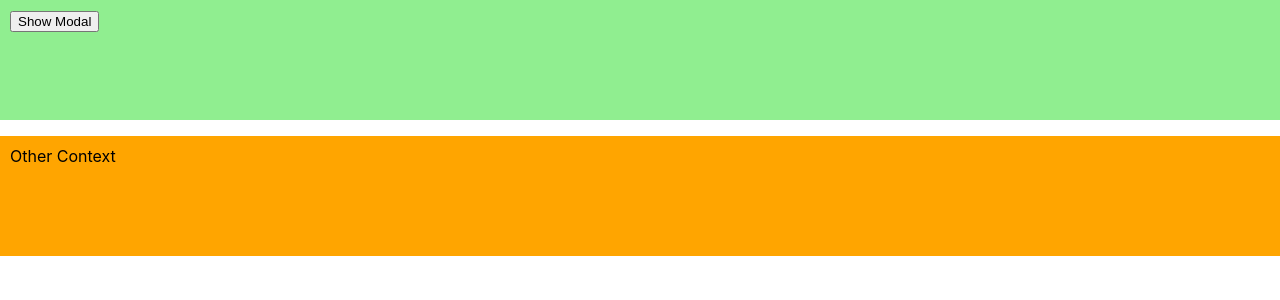
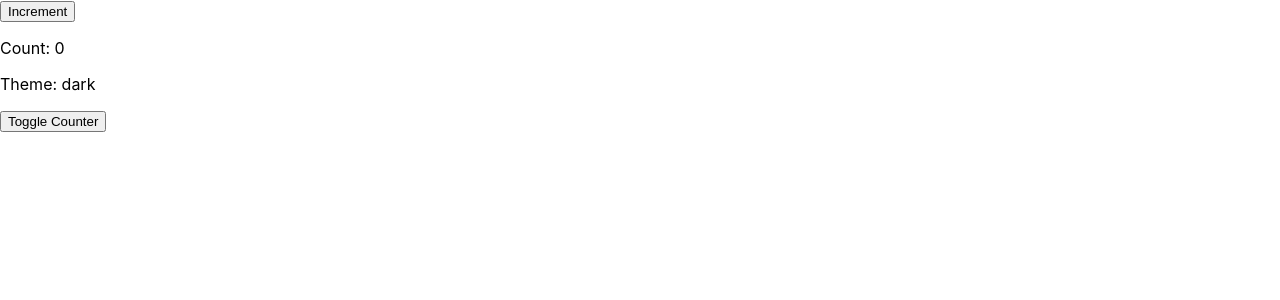
Before and after one commit to abbasg-dev/frontend-expert, a React (Create React App) app in the folder react/test-app/: page / in a window 1280 px wide. Shown: the top 300 px of the page. Built offline with nearby package versions, Linux system fonts and the light colour scheme.

Commit message:
Class Based Components

```diff
--- a/react/test-app/public/index.html
+++ b/react/test-app/public/index.html
@@ -39,6 +39,6 @@
       To begin the development, run `npm start` or `yarn start`.
       To create a production bundle, use `npm run build` or `yarn build`.
     -->
-    <div id="modal-root"></div>
+    <!-- <div id="modal-root"></div> -->
   </body>
 </html>
--- a/react/test-app/src/App.js
+++ b/react/test-app/src/App.js
@@ -9,7 +9,8 @@
 // import ComponentLists from "./components/ComponentLists";
 // import Performance from "./components/Performance";
 // import CustomHooks from "./components/CustomHooks";
-import Portals from "./components/Portals";
+// import Portals from "./components/Portals";
+import ClassBasedComponents from "./components/ClassBasedComponents";
 
 export default function App() {
   return (
@@ -24,8 +25,9 @@
       <Contexts />
       <ComponentLists />
       <Performance />
-      <CustomHooks />*/}
-      <Portals />
+      <CustomHooks />
+      <Portals />*/}
+      <ClassBasedComponents />
     </>
   );
 }
--- /dev/null
+++ b/react/test-app/src/components/ClassBasedComponents.js
@@ -0,0 +1,69 @@
+import { Component, useState, createRef, createContext } from "react";
+
+const Theme = createContext({
+  mode: "dark",
+});
+
+export default function ClassBasedComponents() {
+  const [shouldRender, setShouldRender] = useState(true);
+
+  return (
+    <Theme.Provider value={{ mode: "dark" }}>
+      {shouldRender && <Counter />}
+      <button onClick={() => setShouldRender(!shouldRender)}>
+        Toggle Counter
+      </button>
+    </Theme.Provider>
+  );
+}
+
+class Counter extends Component {
+  static contextType = Theme;
+  constructor(props) {
+    super(props);
+    this.state = {
+      count: props.startingCount ?? 0,
+    };
+    this.buttonRef = createRef();
+  }
+
+  componentDidMount() {
+    // console.log('mounted');
+    // console.log(this.buttonRef);
+    console.log(this.context);
+  }
+
+  //   componentDidUpdate(prevProps, prevState) {
+  //     console.log(prevProps, prevState);
+  //   }
+
+  //   componentWillUnmount() {
+  //     console.log("unmounting");
+  //   }
+
+  //   shouldComponentUpdate(nextProps, nextState) {
+  //     console.log(nextProps, nextState);
+  //     return nextState < 3;
+  //   }
+
+  render() {
+    return (
+      <>
+        <button
+          ref={this.buttonRef}
+          onClick={() => {
+            this.setState({
+              count: this.state.count + 1,
+            });
+          }}
+        >
+          Increment
+        </button>
+        <p>Count: {this.state.count}</p>
+        <Theme.Consumer>
+          {(context) => <p>Theme: {context.mode}</p>}
+        </Theme.Consumer>
+      </>
+    );
+  }
+}
```
